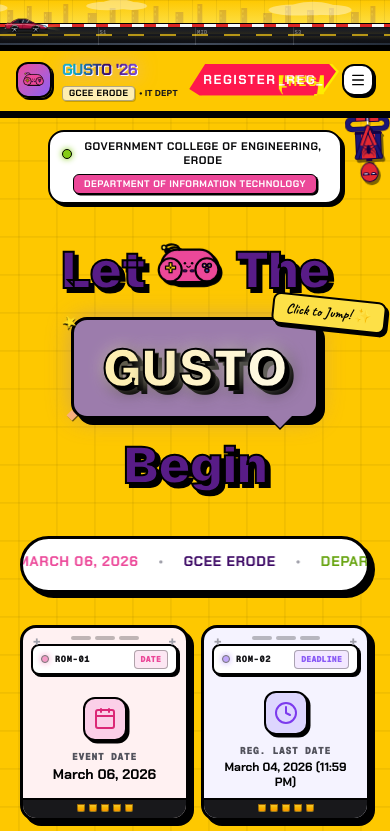
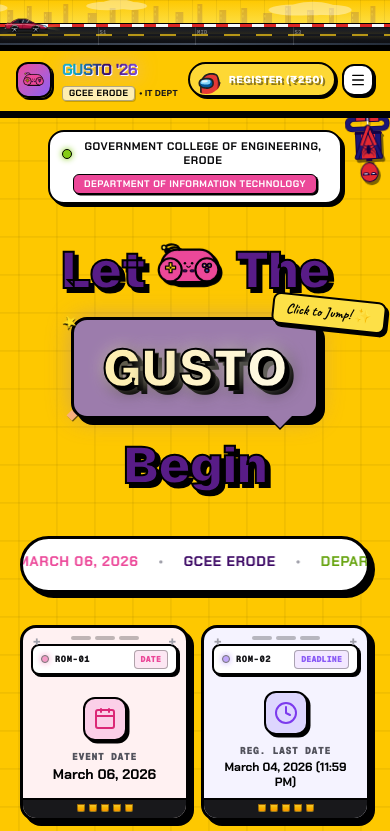
Before and after one commit to kavinkk2425/Gustoo, a Next.js app: page / in a window 390 px wide. Shown: the top 831 px of the page. Built offline with nearby package versions, Linux system fonts and the light colour scheme.

Commit message:
feat: match mobile register button to desktop among us arcade button

```diff
--- a/app/globals.css
+++ b/app/globals.css
@@ -2299,6 +2299,18 @@ header.sticky {
   transition: all 100ms ease;
 }
 
+.among-reg-btn-mobile {
+  height: 35px !important;
+  padding: 0 10px 0 2px !important;
+  font-size: 11px !important;
+  letter-spacing: 0.5px !important;
+}
+
+.among-reg-btn-mobile svg {
+  width: 29px !important;
+  height: 29px !important;
+}
+
 .among-reg-btn svg {
   transition: all 0.5s ease;
   z-index: 2;
--- a/components/layout/Navbar.tsx
+++ b/components/layout/Navbar.tsx
@@ -234,16 +234,55 @@ export function Navbar({ onOpenRegister, onSearchChange }: NavbarProps) {
 
           {/* Mobile Menu Toggle & Register Button */}
           <div className="flex items-center gap-1.5 sm:gap-2 lg:hidden shrink-0">
+            {/* Mobile Among Us Arcade Register Button (Matches desktop/windows button) */}
             <button
               onClick={handleRegisterClick}
-              className="cyber-nav-link relative block select-none active:scale-95 cursor-pointer"
+              className="among-reg-btn among-reg-btn-mobile shrink-0 select-none cursor-pointer"
+              title="Register for Gusto '26"
             >
-              <div className="cyber-btn !h-8 !px-3.5 text-xs font-black">
-                <span>Register</span>
-                <span className="cyber-btn__glitch" aria-hidden="true">
-                  _REG_
-                </span>
-              </div>
+              <svg
+                xmlns="http://www.w3.org/2000/svg"
+                viewBox="0 0 36 36"
+                width="28px"
+                height="28px"
+                aria-hidden="true"
+              >
+                <rect width="36" height="36" x="0" y="0" fill="#fdd835"></rect>
+                <path
+                  fill="#e53935"
+                  d="M38.67,42H11.52C11.27,40.62,11,38.57,11,36c0-5,0-11,0-11s1.44-7.39,3.22-9.59 c1.67-2.06,2.76-3.48,6.78-4.41c3-0.7,7.13-0.23,9,1c2.15,1.42,3.37,6.67,3.81,11.29c1.49-0.3,5.21,0.2,5.5,1.28 C40.89,30.29,39.48,38.31,38.67,42z"
+                ></path>
+                <path
+                  fill="#b71c1c"
+                  d="M39.02,42H11.99c-0.22-2.67-0.48-7.05-0.49-12.72c0.83,4.18,1.63,9.59,6.98,9.79 c3.48,0.12,8.27,0.55,9.83-2.45c1.57-3,3.72-8.95,3.51-15.62c-0.19-5.84-1.75-8.2-2.13-8.7c0.59,0.66,3.74,4.49,4.01,11.7 c0.03,0.83,0.06,1.72,0.08,2.66c4.21-0.15,5.93,1.5,6.07,2.35C40.68,33.85,39.8,38.9,39.02,42z"
+                ></path>
+                <path
+                  fill="#212121"
+                  d="M35,27.17c0,3.67-0.28,11.2-0.42,14.83h-2C32.72,38.42,33,30.83,33,27.17 c0-5.54-1.46-12.65-3.55-14.02c-1.65-1.08-5.49-1.48-8.23-0.85c-3.62,0.83-4.57,1.99-6.14,3.92L15,16.32 c-1.31,1.6-2.59,6.92-3,8.96v10.8c0,2.58,0.28,4.61,0.54,5.92H10.5c-0.25-1.41-0.5-3.42-0.5-5.92l0.02-11.09 c0.15-0.77,1.55-7.63,3.43-9.94l0.08-0.09c1.65-2.03,2.96-3.63,7.25-4.61c3.28-0.76,7.67-0.25,9.77,1.13 C33.79,13.6,35,22.23,35,27.17z"
+                ></path>
+                <path
+                  fill="#01579b"
+                  d="M17.165,17.283c5.217-0.055,9.391,0.283,9,6.011c-0.391,5.728-8.478,5.533-9.391,5.337 c-0.913-0.196-7.826-0.043-7.696-5.337C9.209,18,13.645,17.32,17.165,17.283z"
+                ></path>
+                <path
+                  fill="#212121"
+                  d="M40.739,37.38c-0.28,1.99-0.69,3.53-1.22,4.62h-2.43c0.25-0.19,1.13-1.11,1.67-4.9 c0.57-4-0.23-11.79-0.93-12.78c-0.4-0.4-2.63-0.8-4.37-0.89l0.1-1.99c1.04,0.05,4.53,0.31,5.71,1.49 C40.689,24.36,41.289,33.53,40.739,37.38z"
+                ></path>
+                <path
+                  fill="#81d4fa"
+                  d="M10.154,20.201c0.261,2.059-0.196,3.351,2.543,3.546s8.076,1.022,9.402-0.554 c1.326-1.576,1.75-4.365-0.891-5.267C19.336,17.287,12.959,16.251,10.154,20.201z"
+                ></path>
+                <path
+                  fill="#212121"
+                  d="M17.615,29.677c-0.502,0-0.873-0.03-1.052-0.069c-0.086-0.019-0.236-0.035-0.434-0.06 c-5.344-0.679-8.053-2.784-8.052-6.255c0.001-2.698,1.17-7.238,8.986-7.32l0.181-0.002c3.444-0.038,6.414-0.068,8.272,1.818 c1.173,1.191,1.712,3,1.647,5.53c-0.044,1.688-0.785,3.147-2.144,4.217C22.785,29.296,19.388,29.677,17.615,29.677z M17.086,17.973 c-7.006,0.074-7.008,4.023-7.008,5.321c-0.001,3.109,3.598,3.926,6.305,4.27c0.273,0.035,0.48,0.063,0.601,0.089 c0.563,0.101,4.68,0.035,6.855-1.732c0.865-0.702,1.299-1.57,1.326-2.653c0.051-1.958-0.301-3.291-1.073-4.075 c-1.262-1.281-3.834-1.255-6.825-1.222L17.086,17.973z"
+                ></path>
+                <path
+                  fill="#e1f5fe"
+                  d="M15.078,19.043c1.957-0.326,5.122-0.529,4.435,1.304c-0.489,1.304-7.185,2.185-7.185,0.652 C12.328,19.467,15.078,19.043,15.078,19.043z"
+                ></path>
+              </svg>
+              <span className="now">NOW!</span>
+              <span className="play text-[10px] xs:text-[11px] font-black">REGISTER (₹{ABOUT_DATA.registrationFee})</span>
             </button>
             <button
               onClick={() => {
```
Also changed, not shown: 1 other file (tests, documents, lock files or other folders).
